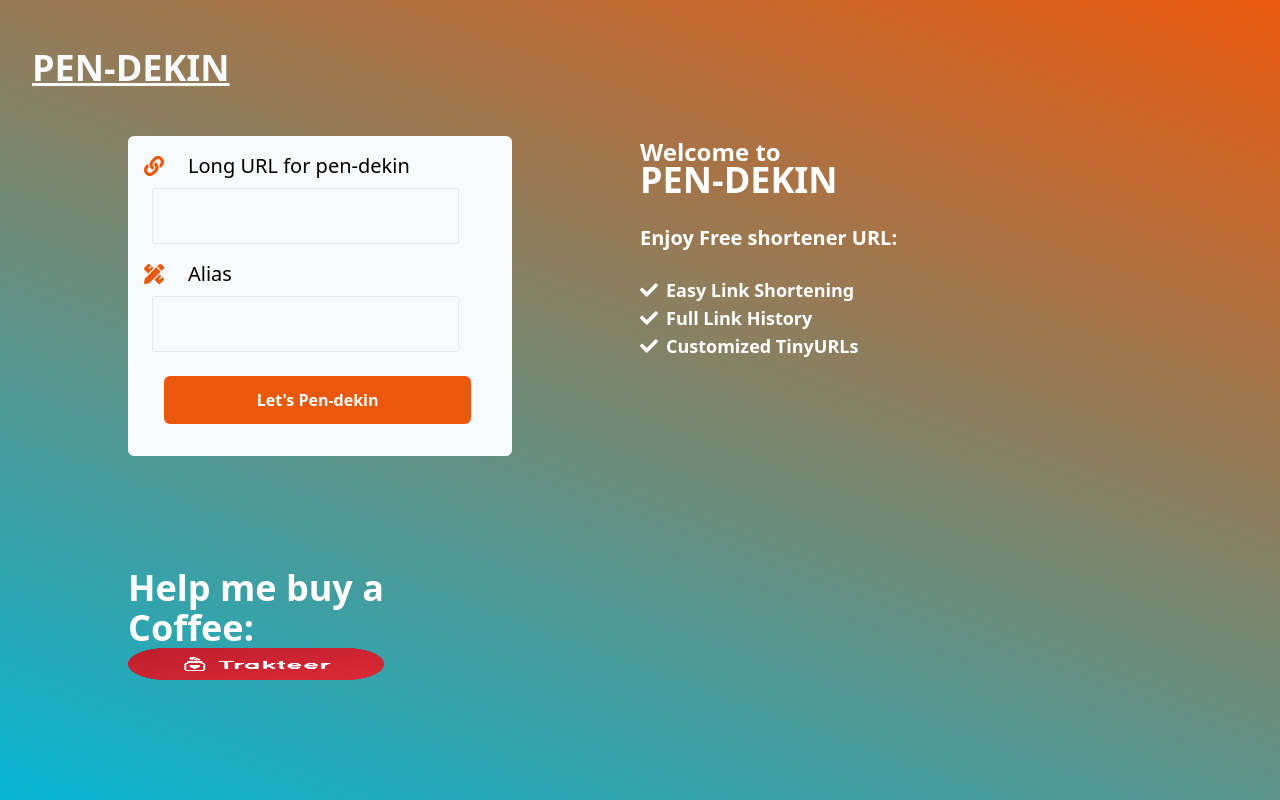
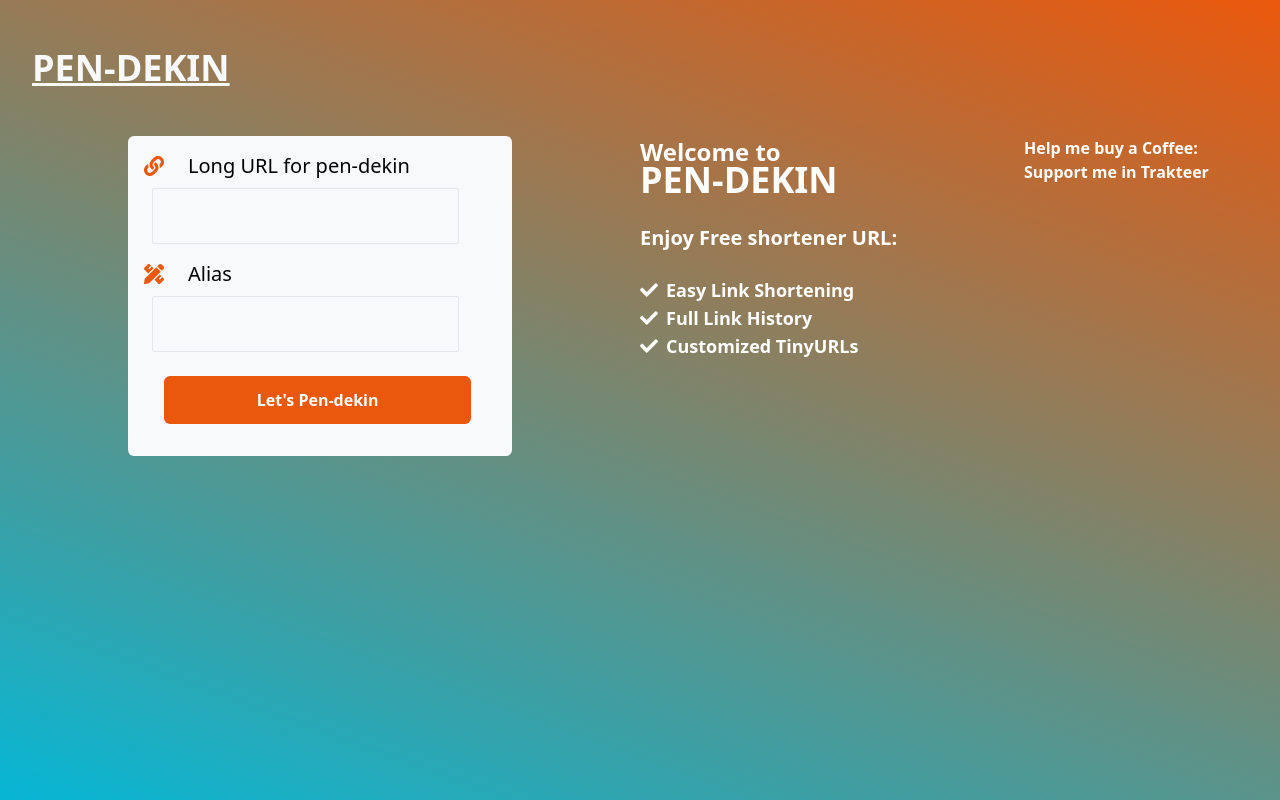
Before and after one commit to derryderajat/pen-dekin, a Next.js app: page / in a window 1280 px wide. Built offline with nearby package versions, Linux system fonts and the light colour scheme.

Commit message:
trakteer fix to button

```diff
--- a/Components/Trakteer.js
+++ b/Components/Trakteer.js
@@ -1,20 +1,25 @@
 import React from 'react';
 import Image from 'next/image';
 import { useRouter } from 'next/router';
-import TrakteerIcon from '../public/Trakteer.png';
+import TrakteerIcon from '../public/trbtn-icon.png';
 function Trakteer() {
   const router = useRouter();
 
   return (
     <div className=''>
-      <h1 className='text-4xl font-bold text-white mb-4'>
+      <h1 className='text-3xl font-bold text-white mb-4'>
         Help me buy a Coffee:
       </h1>
-      <div
-        className='relative w-24 h-8 max-w-36 max-h-12 md:w-36 md:h-12 hover:cursor-pointer'
-        onClick={(e) => router.push('https://trakteer.id/derryderajat/tip')}
-      >
-        <Image src={TrakteerIcon} alt='trakteer' layout='fill' />
+      <div className='bg-[#be1e2d] rounded-md hover:cursor-pointer w-fit h-fit px-4 py-2 flex flex-row items-center'>
+        <div
+          className='relative h-6 w-4 animate-pulse'
+          onClick={(e) => router.push('https://trakteer.id/derryderajat/tip')}
+        >
+          <Image src={TrakteerIcon} alt='trakteer' layout='fill' />
+        </div>
+        <h2 className='ml-2 font-semibold text-white'>
+          Support me in Trakteer
+        </h2>
       </div>
     </div>
   );
--- a/pages/[slug].js
+++ b/pages/[slug].js
@@ -143,7 +143,7 @@ function Mine({ data }) {
                 </li>
               </ul>
             </div>
-            <div className='  h-32 w-64 mx-auto md:mx-0 md:ml-32 rounded-md mt-12 sm:w-1/5 '>
+            <div className=' h-64 w-4/5 mx-auto md:mx-0  rounded-md mt-12 sm:w-64 '>
               <Trakteer />
             </div>
           </section>
--- a/pages/index.js
+++ b/pages/index.js
@@ -95,7 +95,7 @@ export default function Home() {
               Let&#39;s Pen-dekin
             </button>
           </div>
-          <div className=' h-96 w-4/5 mx-auto md:mx-0 md:ml-32 rounded-md mt-12 sm:w-96 hidden md:block'>
+          <div className=' h-96 w-4/5  md:mx-0 md:ml-32 rounded-md mt-12 sm:w-96 hidden md:block'>
             <h2 className='text-2xl text-white font-semibold'>Welcome to</h2>
             <h1 className='text-4xl -mt-2 font-bold text-white'>PEN-DEKIN</h1>
             <h3 className='mt-6 text-xl text-white font-semibold'>
@@ -122,7 +122,7 @@ export default function Home() {
               </li>
             </ul>
           </div>
-          <div className='  h-32 w-64 mx-auto md:mx-0 md:ml-32 rounded-md mt-12 sm:w-1/5 '>
+          <div className=' h-64 w-4/5 mx-auto md:mx-0  rounded-md mt-12 sm:w-64 '>
             <Trakteer />
           </div>
         </section>
```
Also changed, not shown: public/trbtn-icon.png (added).
